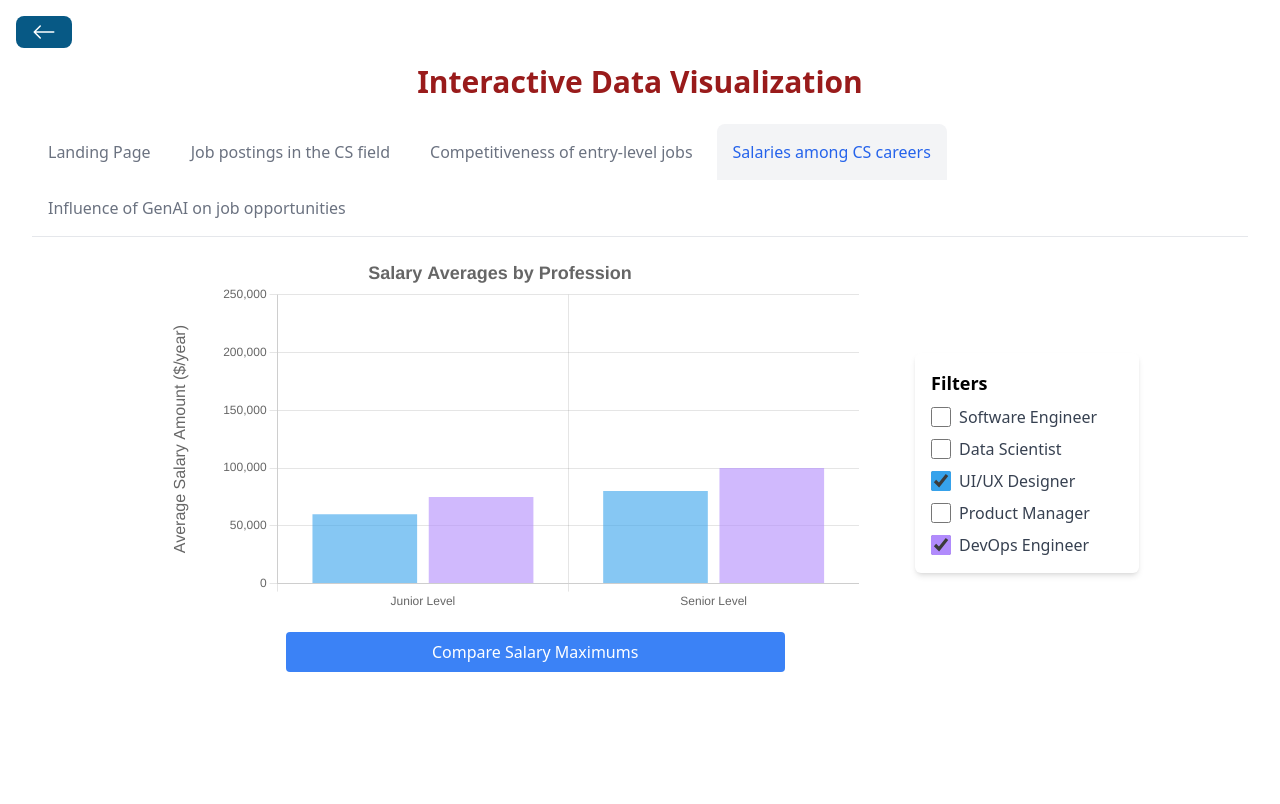
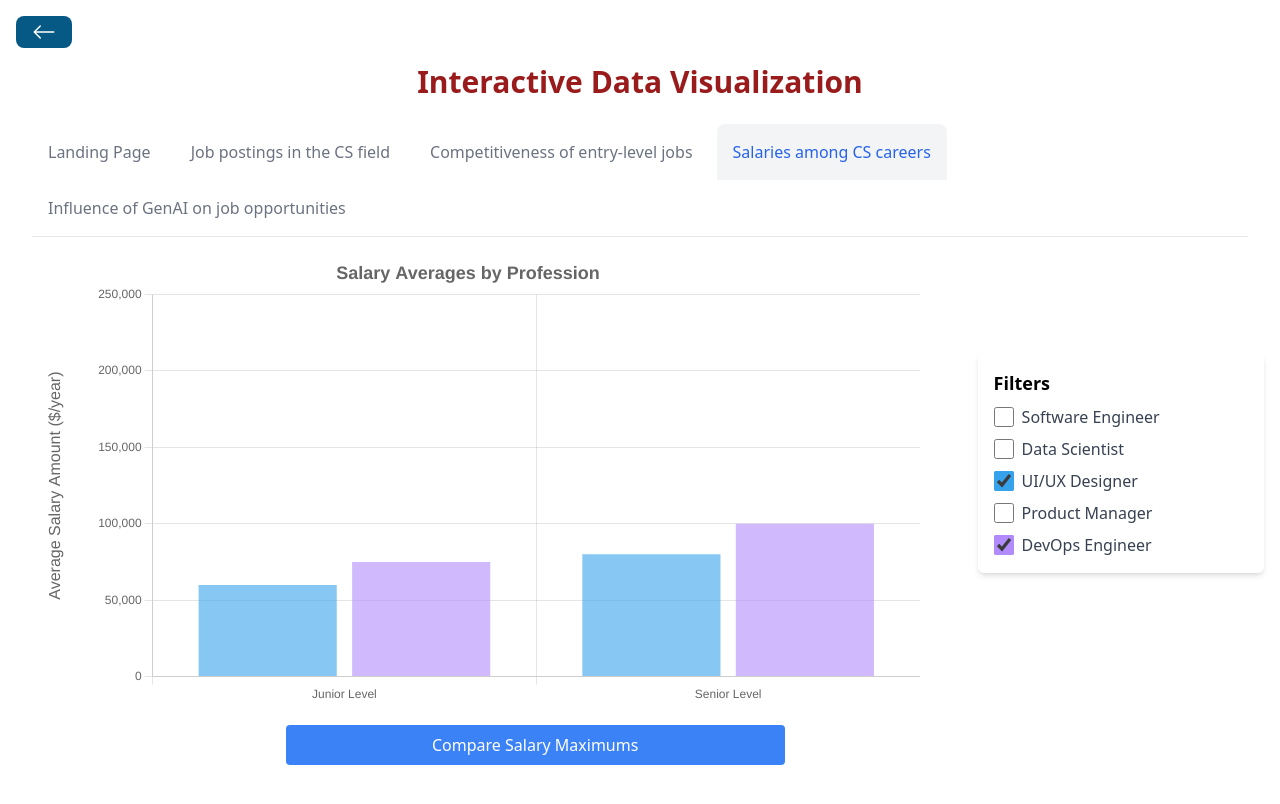
Before and after one commit to Terry9022/RPI-Interactive-Data-Visualization, a React (Vite) app: page /salaries in a window 1280 px wide. Built offline with nearby package versions, Linux system fonts and the light colour scheme.

Commit message:
Removed width for charts

```diff
--- a/src/charts/CompetitivenessScatterChart.jsx
+++ b/src/charts/CompetitivenessScatterChart.jsx
@@ -138,7 +138,7 @@ const CompetitivenessScatterChart = () => {
   };
 
   return (
-    <div className="flex" style={{ width: "80%", margin: "auto" }}>
+    <div className="flex">
       <div className="w-3/4 mr-10">
         <Scatter data={data} options={options} ref={chartRef} />
       </div>
--- a/src/charts/SalariesBarChart.jsx
+++ b/src/charts/SalariesBarChart.jsx
@@ -132,9 +132,9 @@ const SalariesBarChart = () => {
 
   return (
     <div>
-      <div className="flex" style={{ width: "80%", margin: "auto" }}>
+      <div className="flex">
         <div className="w-3/4 mr-10">
-          <Bar data={data} options={options} ref={chartRef} />
+          <Bar data={data} options={options} ref={chartRef}/>
         </div>
         <div className="w-1/4 pl-4 relative top-[100px]">
           <div className="bg-white shadow-md rounded-md p-4">
```
